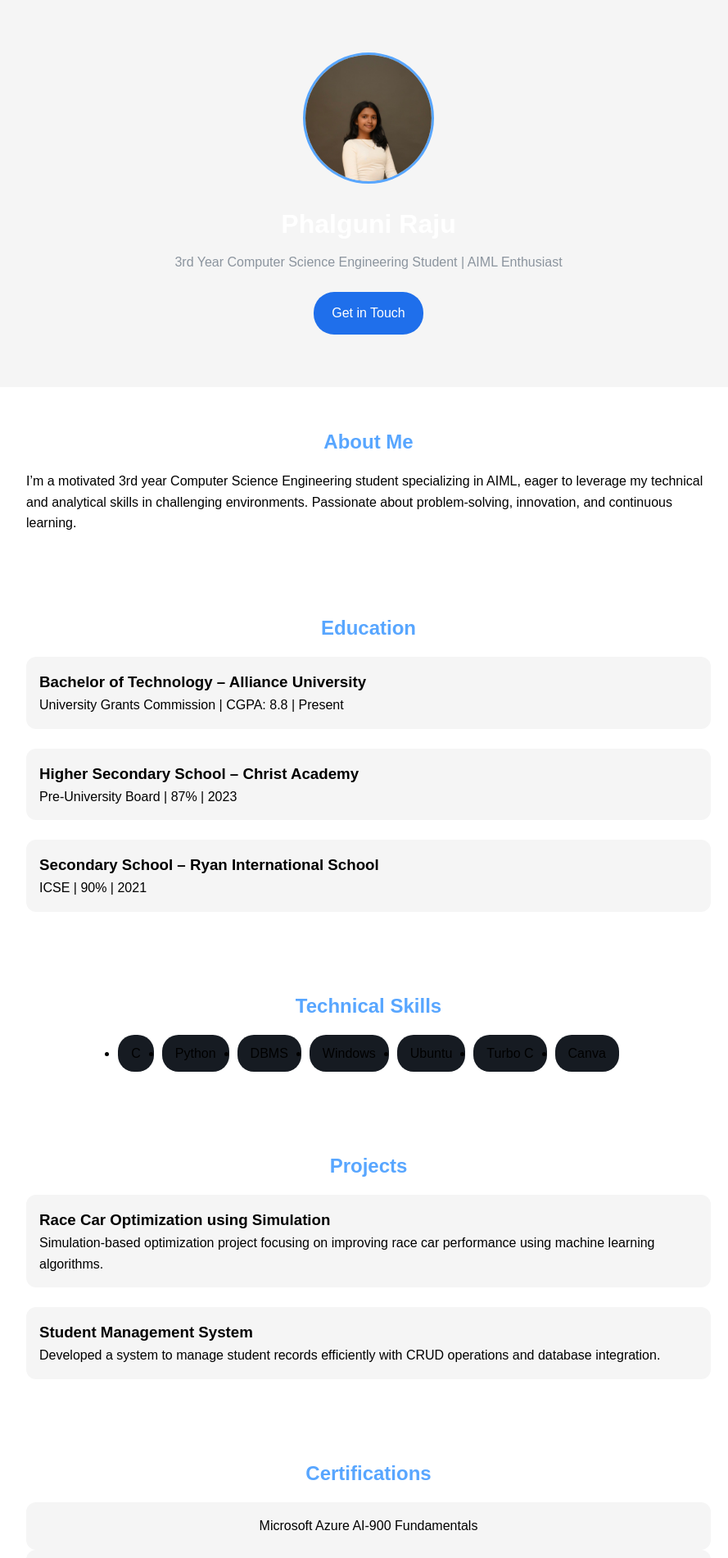
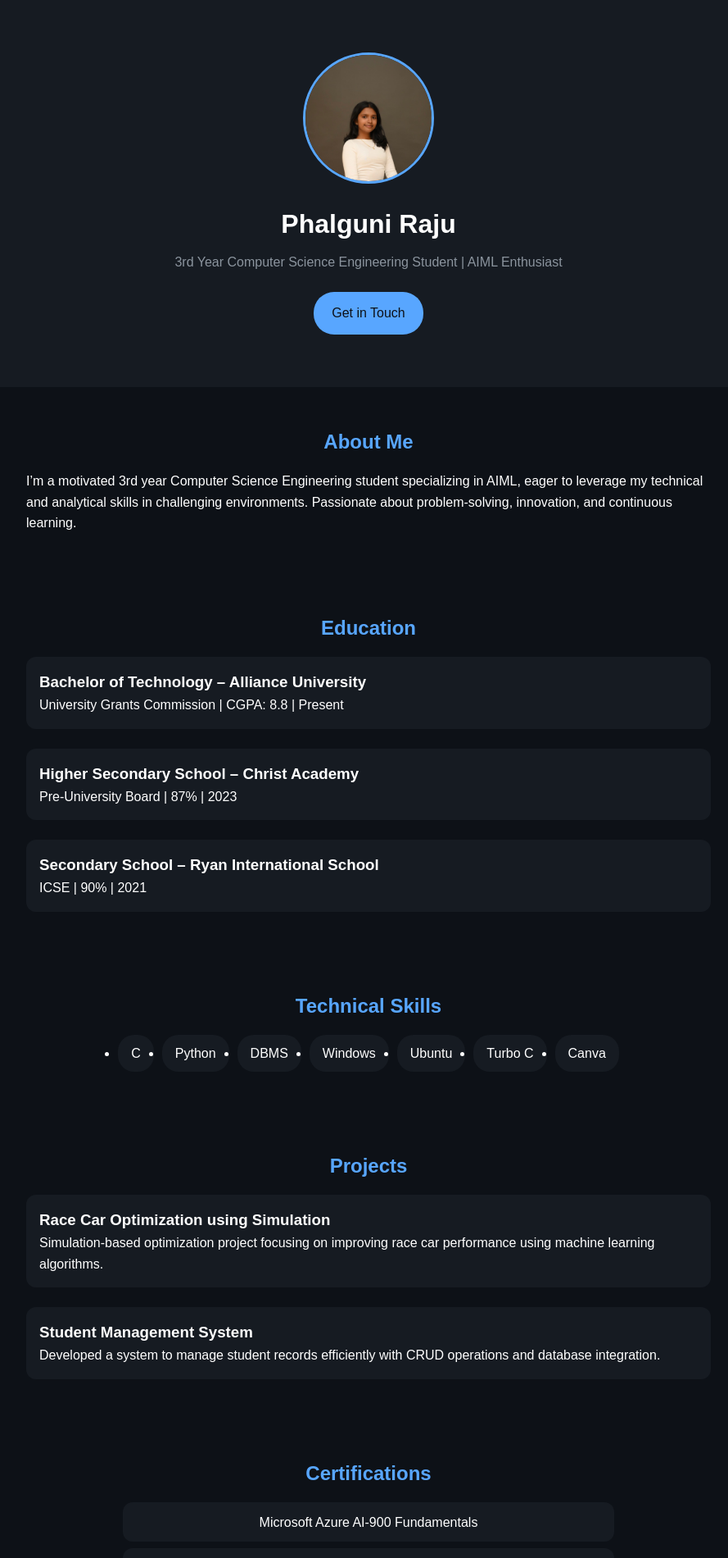
Before and after one commit to PhalguniRaju/phalguniraju-portfolio, a plain HTML site: page index.html in a window 1280 px wide. Shown: the top 1900 px of the page at 82% size, without its empty margins (190-1079 px from the left). Drawn offline with Linux system fonts and the light colour scheme.

Commit message:
Update style.css

```diff
--- a/style.css
+++ b/style.css
@@ -1,3 +1,4 @@
+/* Reset */
 * {
   margin: 0;
   padding: 0;
@@ -5,20 +6,55 @@
   font-family: "Poppins", sans-serif;
 }
 
+/* Base styles */
 body {
   background-color: #0d1117;
   color: #fff;
   line-height: 1.6;
 }
 
-/* Header / Hero */
-header.hero {
+/* Header (no sticky) */
+header {
+  background: #161b22;
+  padding: 1rem 2rem;
+  /* position: sticky;  <-- removed */
+  /* top: 0; */
+  /* z-index: 10; */
+}
+
+/* Navbar (if you ever add one again) */
+.navbar {
+  display: flex;
+  justify-content: space-between;
+  align-items: center;
+}
+
+.logo {
+  color: #58a6ff;
+  font-size: 1.5rem;
+}
+
+/* Navigation Links */
+.nav-links {
+  list-style: none;
+  display: flex;
+  gap: 1.2rem;
+}
+
+.nav-links a {
+  color: #c9d1d9;
+  text-decoration: none;
+  transition: color 0.3s;
+}
+
+.nav-links a:hover {
+  color: #58a6ff;
+}
+
+/* Hero */
+.hero {
   text-align: center;
   padding: 4rem 1rem;
-  background: #161b22;
-  position: sticky;
-  top: 0;
-  z-index: 10;
 }
 
 .profile-pic {
@@ -67,24 +103,20 @@ h2 {
   text-align: center;
 }
 
-/* Cards */
-.edu-container,
-.projects-container {
+/* Education */
+.edu-container {
   display: grid;
   gap: 1.5rem;
 }
 
-.edu-card,
-.project-card,
-.cert-list li {
+.edu-card {
   background: #161b22;
   padding: 1rem;
   border-radius: 12px;
   transition: transform 0.3s, box-shadow 0.3s;
 }
 
-.edu-card:hover,
-.project-card:hover {
+.edu-card:hover {
   transform: translateY(-5px);
   box-shadow: 0 0 10px #58a6ff;
 }
@@ -109,10 +141,37 @@ h2 {
   color: #0d1117;
 }
 
+/* Projects */
+.projects-container {
+  display: grid;
+  gap: 1.5rem;
+}
+
+.project-card {
+  background: #161b22;
+  padding: 1rem;
+  border-radius: 12px;
+  transition: transform 0.3s, box-shadow 0.3s;
+}
+
+.project-card:hover {
+  transform: translateY(-5px);
+  box-shadow: 0 0 10px #58a6ff;
+}
+
 /* Certifications */
 .cert-list {
   list-style: none;
   text-align: center;
+}
+
+.cert-list li {
+  background: #161b22;
+  margin: 0.5rem auto;
+  padding: 0.7rem;
+  border-radius: 12px;
+  max-width: 600px;
+  transition: background 0.3s;
 }
 
 .cert-list li:hover {
@@ -120,22 +179,21 @@ h2 {
   color: #0d1117;
 }
 
-/* Contact + Footer */
-footer,
-#contact {
+/* Contact */
+.contact-info {
   text-align: center;
 }
 
-a {
+.contact-info a {
   color: #58a6ff;
   text-decoration: none;
 }
 
-a:hover {
+.contact-info a:hover {
   text-decoration: underline;
 }
 
-/* Scroll Animation */
+/* Animations */
 .animate {
   opacity: 0;
   transform: translateY(40px);
@@ -146,26 +204,3 @@ a:hover {
   opacity: 1;
   transform: translateY(0);
 }
-
-/* Light mode support */
-@media (prefers-color-scheme: light) {
-  body {
-    background-color: #fff;
-    color: #000;
-  }
-
-  header.hero {
-    background: #f5f5f5;
-  }
-
-  .btn {
-    background: #1f6feb;
-    color: #fff;
-  }
-
-  .edu-card,
-  .project-card,
-  .cert-list li {
-    background: #f5f5f5;
-  }
-}
```
